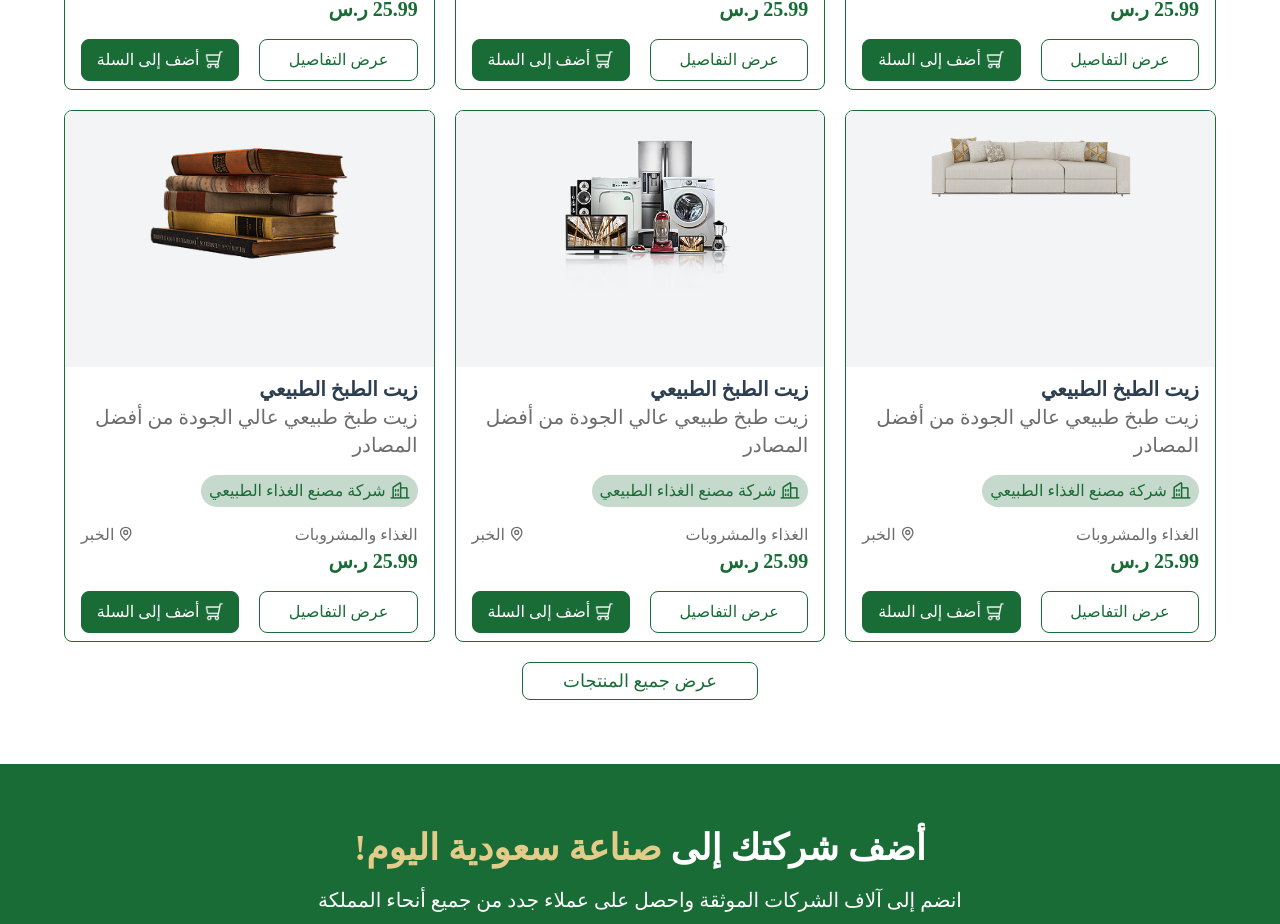
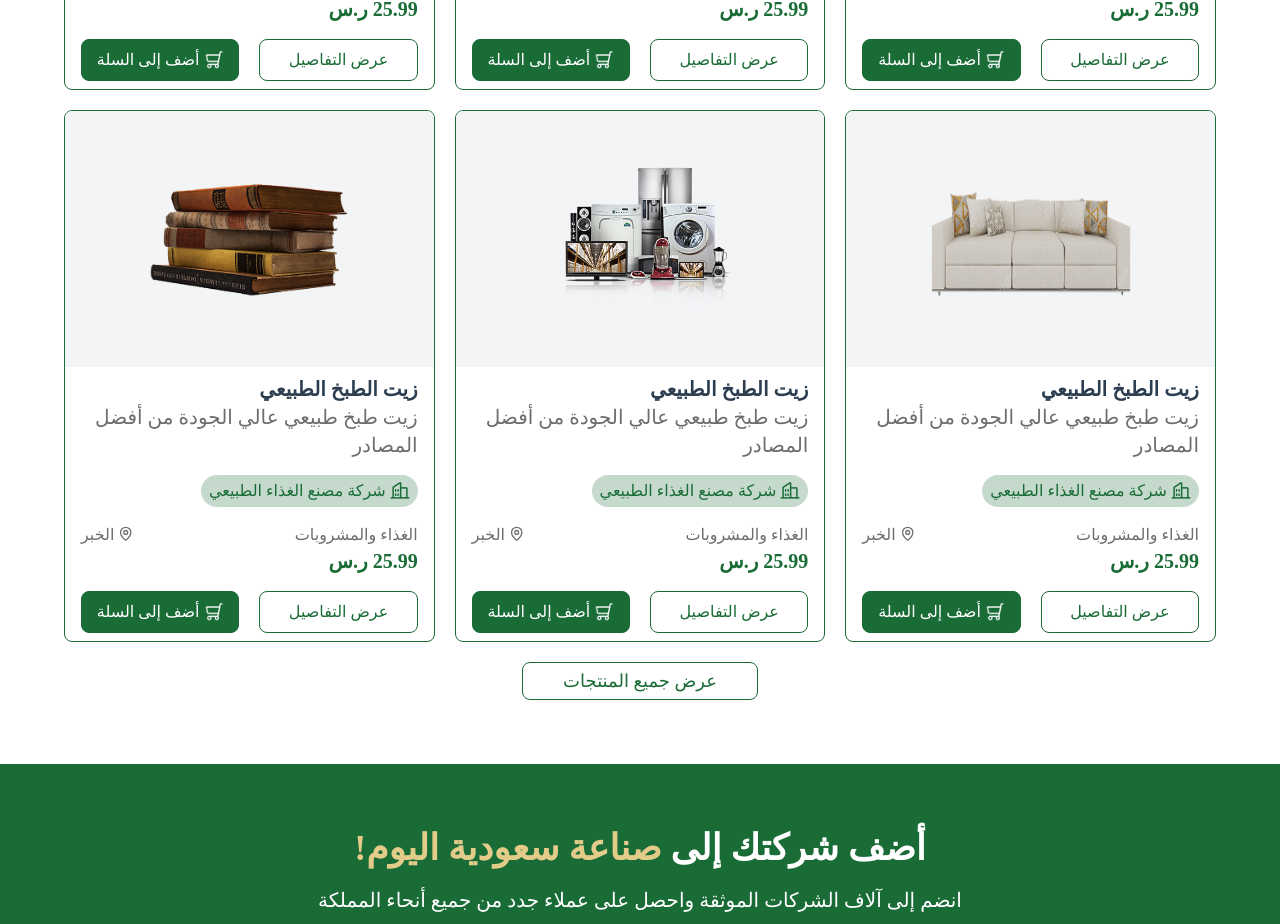
Before and after one commit to Eslam-Mohamed-G/suadi-made, a React (Vite) app: page / in a window 1280 px wide. Shown: the part 3420-4344 px from the top of the page. Built offline with nearby package versions, Linux system fonts and the light colour scheme.

Commit message:
add home page

```diff
--- a/src/pages/Home/Home.tsx
+++ b/src/pages/Home/Home.tsx
@@ -598,8 +598,8 @@ export default function Home() {
                             <div className="group border border-mainColor rounded-lg overflow-hidden">
                                 {/* img */}
                                 <div className="w-full bg-gray-100 flex items-center justify-center h-64">
-                                    <div className="w-56 h-56">
-                                        <img src="/products/couch.png" alt="couch" className='w-full object-center group-hover:scale-110 transition-all ease-in-out duration-500' />
+                                    <div className="w-56 h-56 flex items-center justify-center">
+                                        <img src="/products/couch.png" alt="couch" className='w-full h-32 object-center group-hover:scale-110 transition-all ease-in-out duration-500' />
                                     </div>
                                 </div>
 
@@ -643,7 +643,7 @@ export default function Home() {
                             <div className="group border border-mainColor rounded-lg overflow-hidden">
                                 {/* img */}
                                 <div className="w-full bg-gray-100 flex items-center justify-center h-64">
-                                    <div className="w-52 h-52">
+                                    <div className="w-52 h-52 flex items-center justify-center">
                                         <img src="/products/electronic.png" alt="electronic" className='w-full object-contain group-hover:scale-110 transition-all ease-in-out duration-500' />
                                     </div>
                                 </div>
@@ -688,7 +688,7 @@ export default function Home() {
                             <div className="group border border-mainColor rounded-lg overflow-hidden">
                                 {/* img */}
                                 <div className="w-full bg-gray-100 flex items-center justify-center h-64">
-                                    <div className="w-52 h-52">
+                                    <div className="w-52 h-52 flex items-center justify-center">
                                         <img src="/products/books.png" alt="books" className='w-full object-contain group-hover:scale-110 transition-all ease-in-out duration-500' />
                                     </div>
                                 </div>
```
